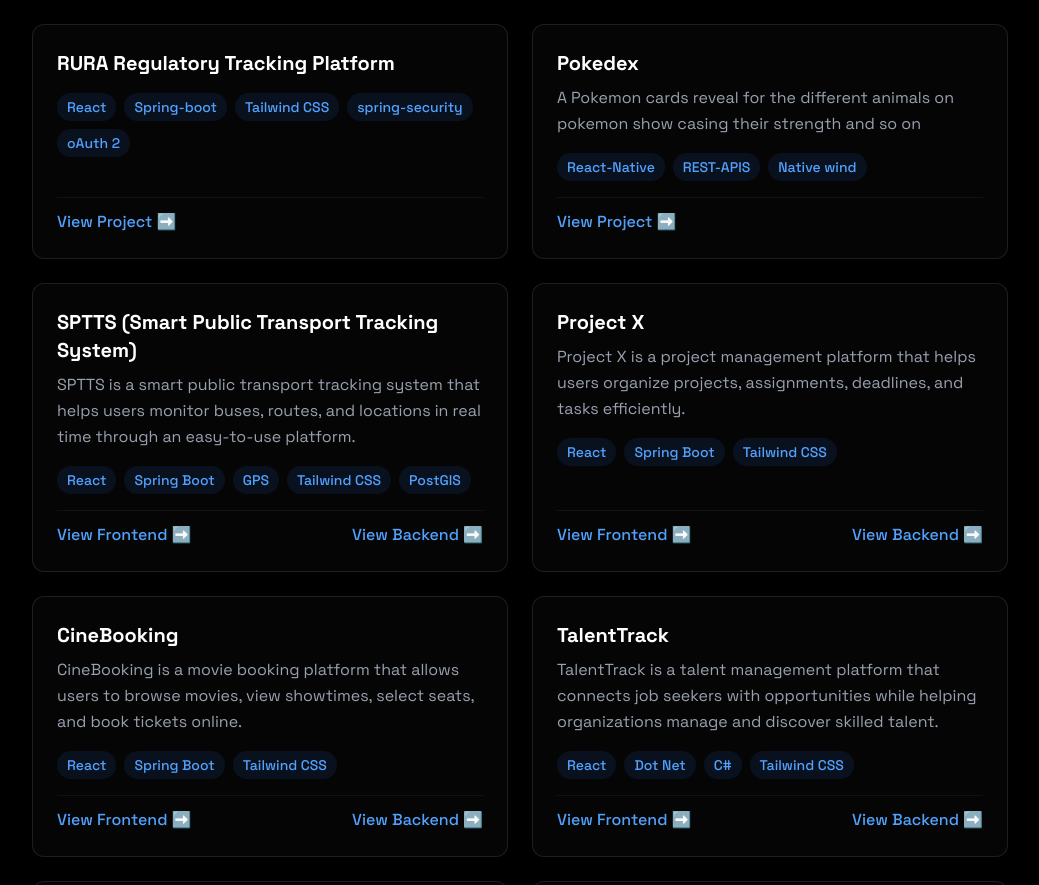
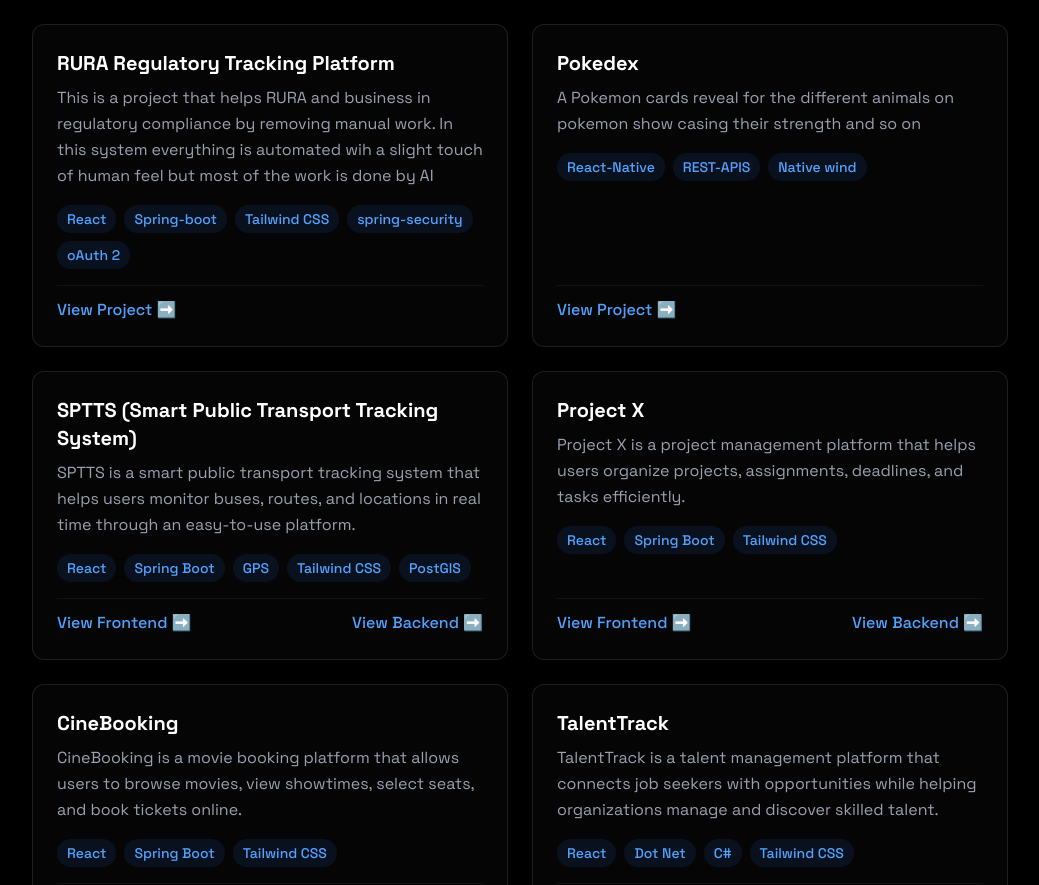
Before and after one commit to niyoblaise/niyoblaise-7, a React (Vite) app: page / in a window 1280 px wide. Shown: the part 3016-3901 px from the top of the page, without its empty margins (120-1159 px from the left). Built offline with nearby package versions, Linux system fonts and the light colour scheme.

Commit message:
new project added

```diff
--- a/src/components/sections/Projects.jsx
+++ b/src/components/sections/Projects.jsx
@@ -50,7 +50,7 @@ const projects = [
   {
     title: "RURA Regulatory Tracking Platform ",
     description:
-        "",
+        "This is a project that helps RURA and business in regulatory compliance by removing manual work. In this system everything is automated wih a slight touch of human feel but most of the work is done by AI",
     tech: ["React", "Spring-boot", "Tailwind CSS","spring-security","oAuth 2"],
     links: [
       {
```
